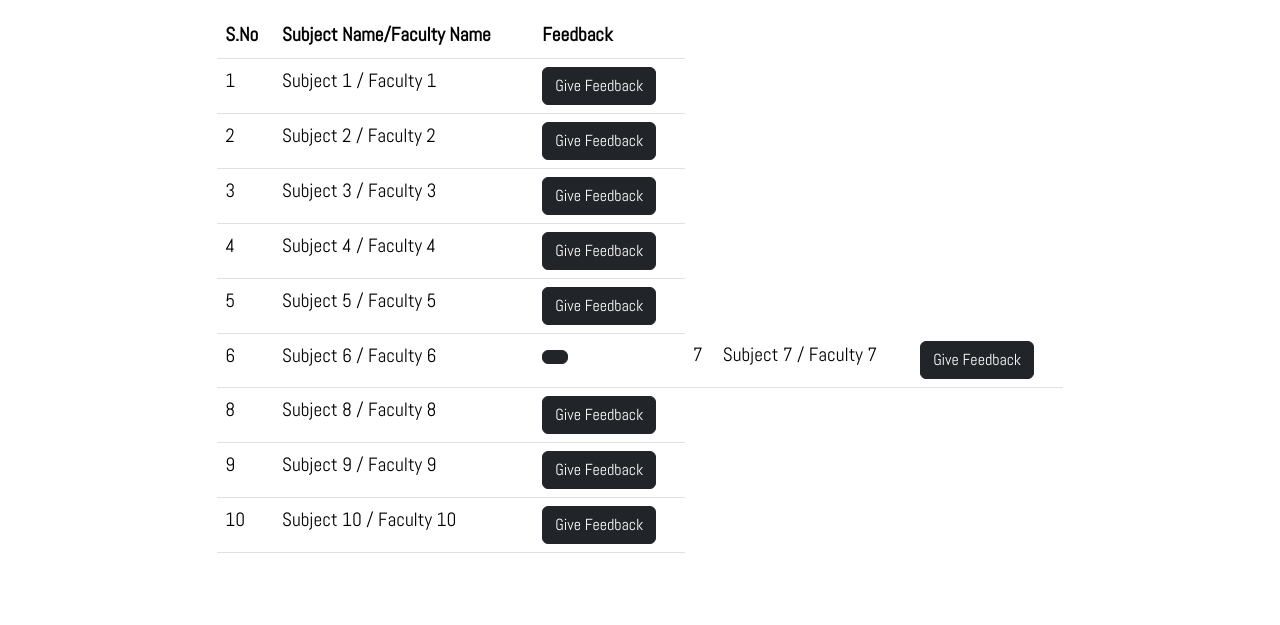
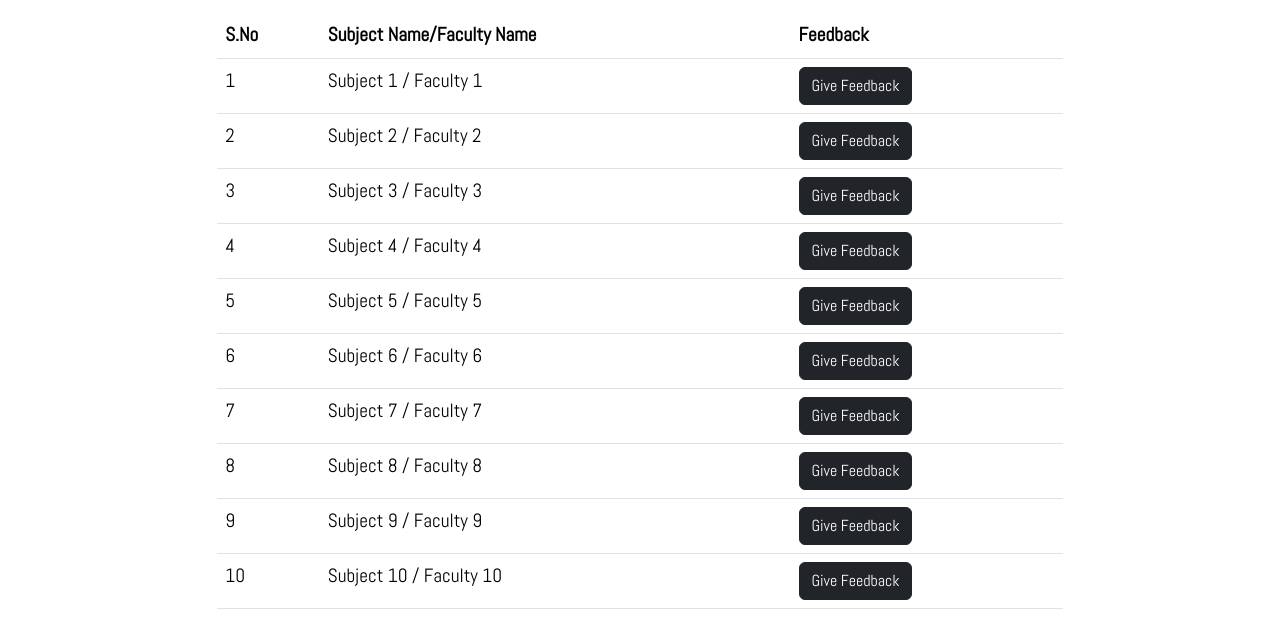
Before and after one commit to AksharaAnnam/Feedback-System, a plain HTML site: page CourseFeedback.html in a window 1280 px wide. Shown: the part 187-812 px from the top of the page. Drawn offline with nearby package versions, Linux system fonts and the light colour scheme; a web font is replaced by a local one.

Commit message:
thirdCommit

```diff
--- a/CourseFeedback.html
+++ b/CourseFeedback.html
@@ -92,7 +92,7 @@
                         <tr>
                             <td>6</td>
                             <td>Subject 6 / Faculty 6</td>
-                            <td><button type="button" class="btn btn-dark" onclick="giveFeedback(event)>Give Feedback</button></td>
+                            <td><button type="button" class="btn btn-dark" onclick="giveFeedback(event)">Give Feedback</button></td>
                         </tr>
                         <tr>
                             <td>7</td>
```
